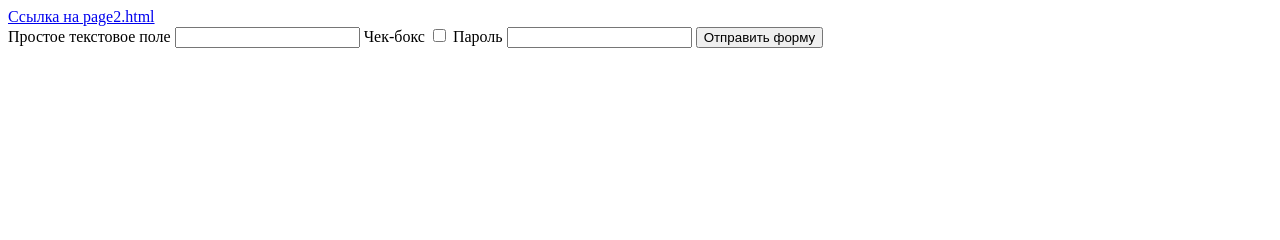
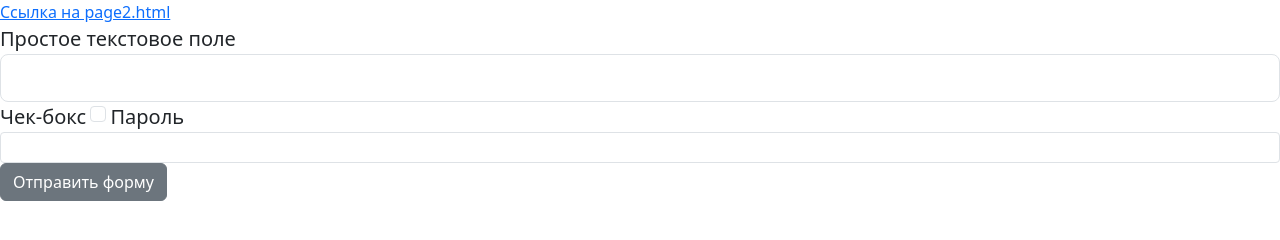
Before and after one commit to Timofey5758/lesson_1_4, a plain HTML site: page page/page1.html in a window 1280 px wide. Drawn offline with nearby package versions, Linux system fonts and the light colour scheme.

Commit message:
Подключен фреймворк Bootstrap, добавлена стилизация кнопок, текстов

```diff
--- a/page/page1.html
+++ b/page/page1.html
@@ -2,21 +2,23 @@
 <html lang="en">
 <head>
     <meta charset="UTF-8">
+    <meta name="viewport" content="width=device-width, initial-scale=1">
     <title>Bootstrap demo</title>
+    <link href="https://cdn.jsdelivr.net/npm/bootstrap@5.3.0/dist/css/bootstrap.min.css" rel="stylesheet" integrity="sha384-9ndCyUaIbzAi2FUVXJi0CjmCapSmO7SnpJef0486qhLnuZ2cdeRhO02iuK6FUUVM" crossorigin="anonymous">
 </head>
 <body>
     <a href="page2.html" target = '_blank'> Ссылка на page2.html</a>
     <form action = ''>
-        <label for = 'field1'> Простое текстовое поле</label>
-        <input id = 'field1' type="text">
+        <label class="lead" for = 'field1'> Простое текстовое поле</label>
+        <input class = 'form-control form-control-lg' id = 'field1' type="text">
 
-        <label for = 'field2'> Чек-бокс</label>
-        <input id = 'field2' type = 'checkbox'>
+        <label class="lead" for = 'field2'> Чек-бокс</label>
+        <input class = 'form-check-input' id = 'field2' type = 'checkbox'>
 
-        <label for = 'field3'> Пароль</label>
-        <input id = 'field3' type="password">
+        <label class="lead" for = 'field3'> Пароль</label>
+        <input class = 'form-control form-control-sm' id = 'field3' type="password">
 
-        <input type="button" value="Отправить форму">
+        <input class="btn btn-secondary" type="button" value="Отправить форму">
     </form>
 </body>
 </html>
```
